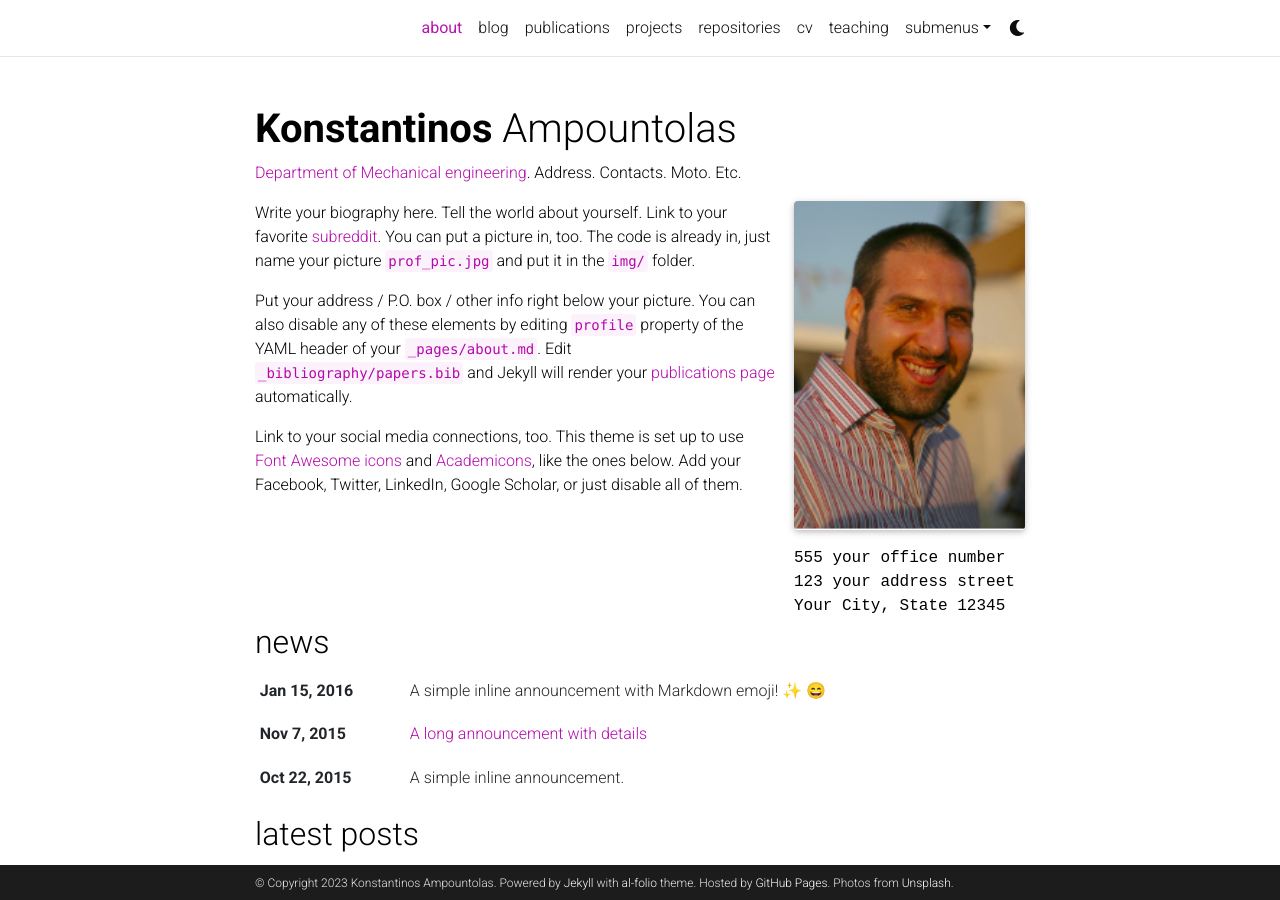
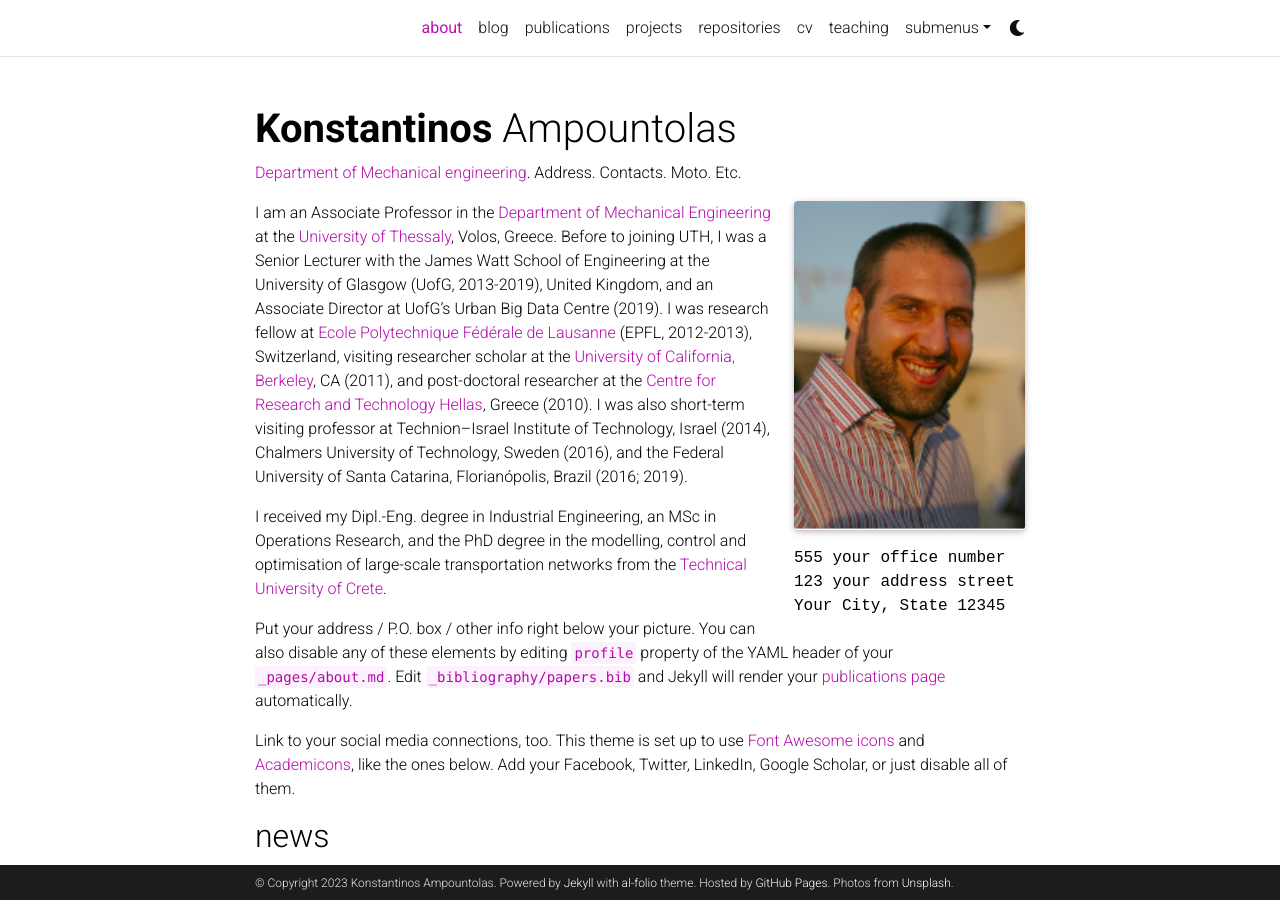
Before and after one commit to kampountolas/super-duper-enigma, a Jekyll site: the page built from _pages/about.md, in a window 1280 px wide and 900 px high. Built offline with Jekyll 4.4.1, drawn with Linux system fonts in a browser that asks for light colours; full-size pictures stand in for the smaller copies a plugin makes; emoji names are drawn with the system emoji font; comment, search, counter and statistics services are not loaded; a style sheet for code colours, icons or effects is not loaded.

Commit message:
Update about.md

```diff
--- a/_pages/about.md
+++ b/_pages/about.md
@@ -19,7 +19,9 @@ selected_papers: true # includes a list of papers marked as "selected={true}"
 social: true  # includes social icons at the bottom of the page
 ---
 
-Write your biography here. Tell the world about yourself. Link to your favorite [subreddit](http://reddit.com). You can put a picture in, too. The code is already in, just name your picture `prof_pic.jpg` and put it in the `img/` folder.
+I am an Associate Professor in the [Department of Mechanical Engineering](http://mie.uth.gr/) at the [University of Thessaly](https://www.uth.gr/), Volos, Greece. Before to joining UTH, I was a Senior Lecturer with the James Watt School of Engineering at the University of Glasgow (UofG, 2013-2019), United Kingdom, and an Associate Director at UofG's Urban Big Data Centre (2019). I was research fellow at [Ecole Polytechnique Fédérale de Lausanne](http://www.epfl.ch) (EPFL, 2012-2013), Switzerland, visiting researcher scholar at the [University of California, Berkeley](http://berkeley.edu), CA (2011), and post-doctoral researcher at the [Centre for Research and Technology Hellas](http://www.certh.gr/root.en.aspx), Greece (2010). I was also short-term visiting professor at Technion–Israel Institute of Technology, Israel (2014), Chalmers University of Technology, Sweden (2016), and the Federal University of Santa Catarina, Florianópolis, Brazil (2016; 2019).
+
+I received my Dipl.-Eng. degree in Industrial Engineering, an MSc in Operations Research, and the PhD degree in the modelling, control and optimisation of large-scale transportation networks from the [Technical University of Crete](http://www.tuc.gr/3324.html).
 
 Put your address / P.O. box / other info right below your picture. You can also disable any of these elements by editing `profile` property of the YAML header of your `_pages/about.md`. Edit `_bibliography/papers.bib` and Jekyll will render your [publications page](/al-folio/publications/) automatically.
 
```
